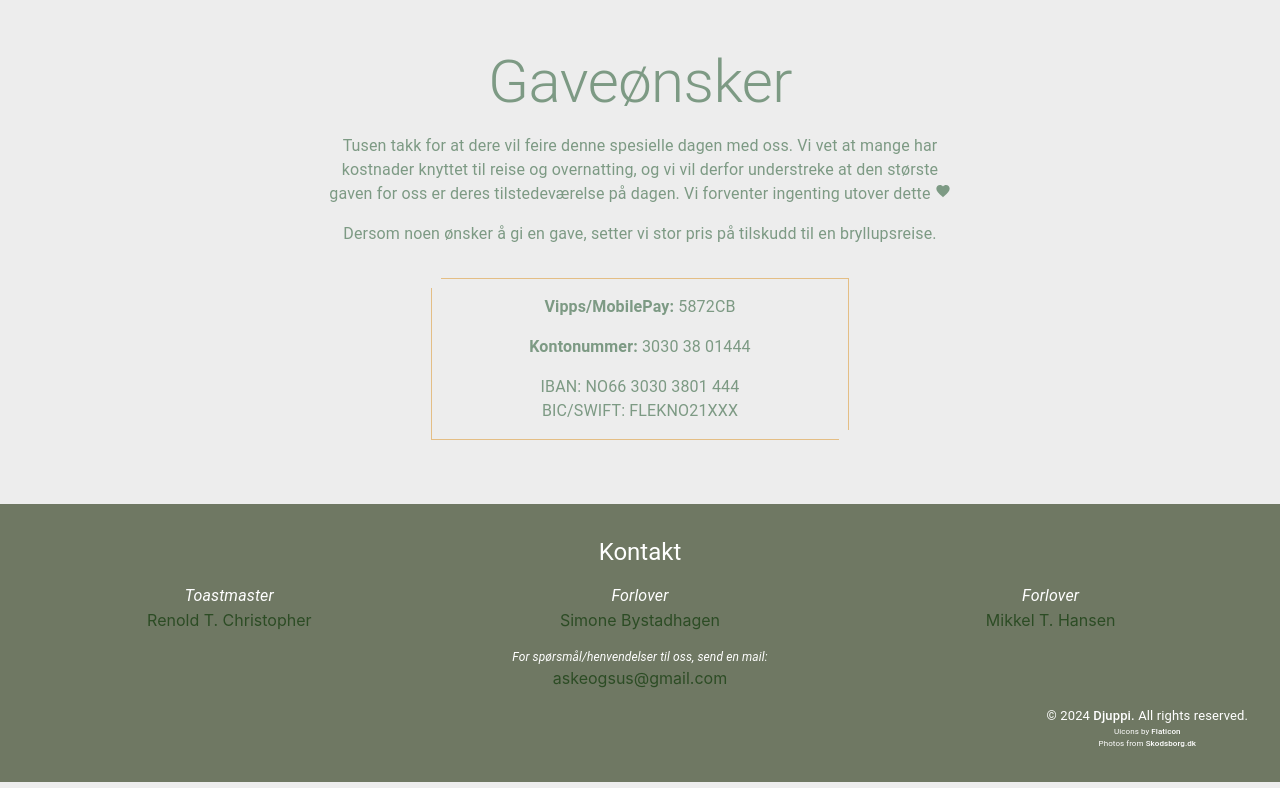
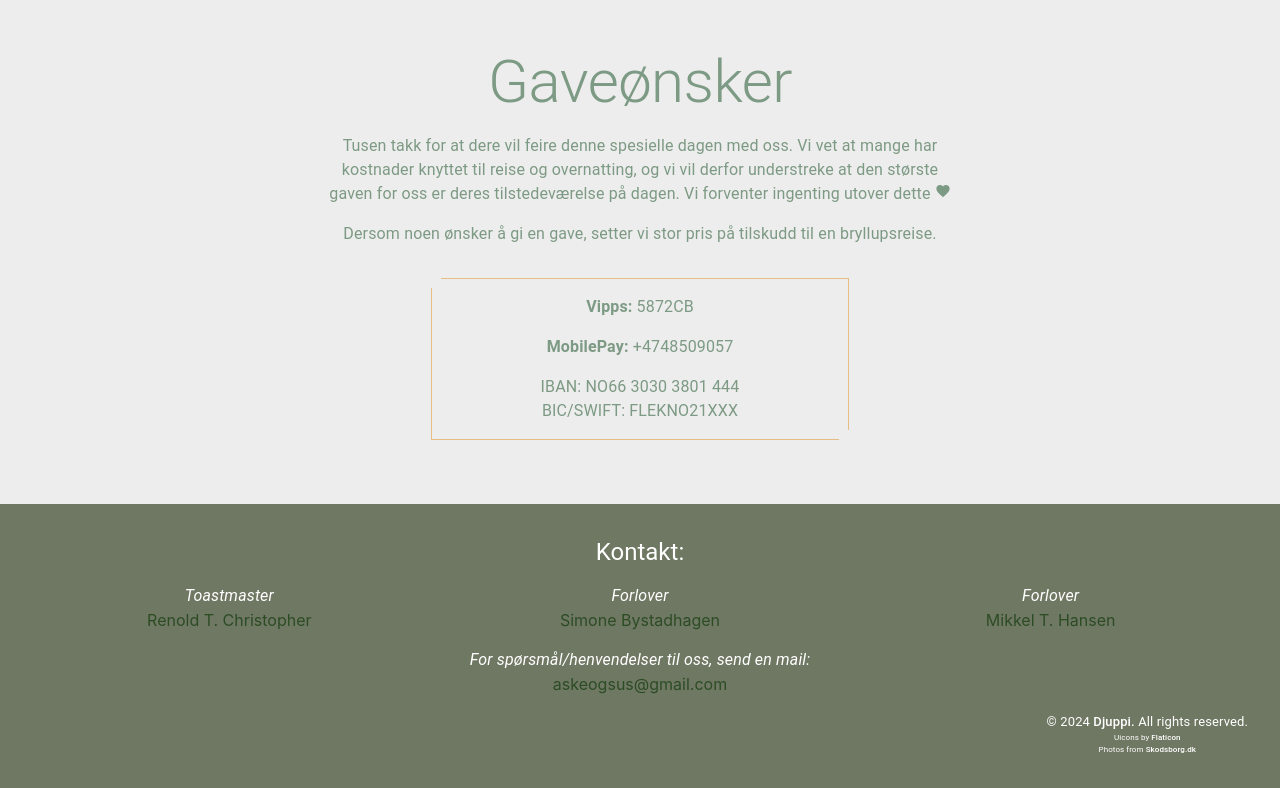
Before and after one commit to Djuppi/weddingRSVP, a React (Vite) app: page / in a window 1280 px wide. Shown: the part 3796-4584 px from the top of the page. Built offline with nearby package versions, Linux system fonts and the light colour scheme.

Commit message:
Change account info

```diff
--- a/src/components/Footer.tsx
+++ b/src/components/Footer.tsx
@@ -18,7 +18,7 @@ const Footer: FC = () => {
       <Grid container spacing={2}>
         <Grid item xs={12}>
           <Typography variant="h5" component="h3">
-            Kontakt
+            Kontakt:
           </Typography>
         </Grid>
 
@@ -59,7 +59,7 @@ const Footer: FC = () => {
           </Link>
         </Grid>
         <Grid item xs={12}>
-          <Typography fontStyle="italic" fontSize={12}>
+          <Typography fontStyle="italic">
             For spørsmål/henvendelser til oss, send en mail:
           </Typography>
           <Link
--- a/src/components/MeetNGreetContainer.tsx
+++ b/src/components/MeetNGreetContainer.tsx
@@ -1,11 +1,10 @@
-import React from "react";
+
 import StyledPicInfoContainer from "./Common/StyledPicInfoContainer";
 import { Typography } from "@mui/material";
 import IMAGES from "../Images";
 
-type Props = {};
 
-const MeetNGreetContainer = (props: Props) => {
+const MeetNGreetContainer = () => {
   return (
     <StyledPicInfoContainer
       orderImageDesktop={1}
--- a/src/components/WishesContainer.tsx
+++ b/src/components/WishesContainer.tsx
@@ -1,3 +1,5 @@
+'use strict';
+
 import { Box, Typography, useTheme } from "@mui/material";
 import { FC } from "react";
 import FavoriteOutlinedIcon from "@mui/icons-material/FavoriteOutlined";
@@ -61,8 +63,9 @@ const WishesContainer: FC = () => {
           },
         }}
       >
-        <Typography><strong>Vipps/MobilePay:</strong> 5872CB</Typography>
-        <Typography><strong>Kontonummer:</strong> 3030 38 01444</Typography>
+        <Typography><strong>Vipps:</strong> 5872CB</Typography>
+        <Typography><strong>MobilePay:</strong> +4748509057</Typography>
+        {/* <Typography><strong>Kontonummer:</strong> 3030 38 01444</Typography> */}
         <Typography>IBAN: NO66 3030 3801 444</Typography>
         <Typography sx={{ marginTop: "-1rem" }}>BIC/SWIFT: FLEKNO21XXX</Typography>
       </Box>
--- a/tsconfig.json
+++ b/tsconfig.json
@@ -5,7 +5,8 @@
     "lib": ["ES2020", "DOM", "DOM.Iterable"],
     "module": "ESNext",
     "skipLibCheck": true,
-
+    "allowJs": true
+,
     /* Bundler mode */
     "moduleResolution": "bundler",
     "allowImportingTsExtensions": true,
@@ -16,8 +17,6 @@
 
     /* Linting */
     "strict": true,
-    "noUnusedLocals": true,
-    "noUnusedParameters": true,
     "noFallthroughCasesInSwitch": true,
     "baseUrl": "./src",
     "paths": {
--- a/vite.config.ts
+++ b/vite.config.ts
@@ -10,9 +10,22 @@ export default defineConfig({
       {
         find: '@components',
         replacement: path.resolve(__dirname, './src/components'),
+      },
+      {
+        // This alias maps "themes" to the index.js file inside the "src/themes" directory
+        find: "@themes",
+        replacement: path.resolve(__dirname, 'src/themes.js')
       }
     ]
   },
+  optimizeDeps: {
+    force: true,
+    esbuildOptions: {
+        loader: {
+            '.js': 'jsx'
+        },
+    },
+},
   base: "/",
   server: {
     port: 1337,
```
